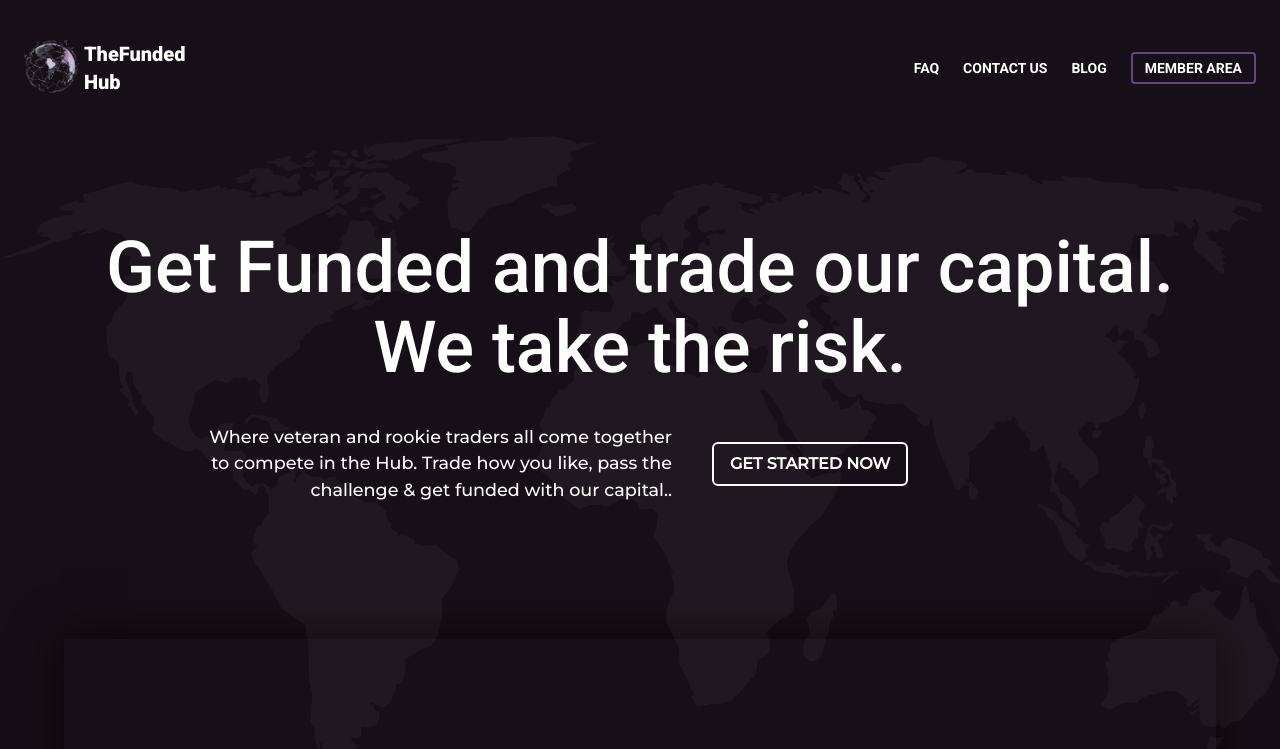
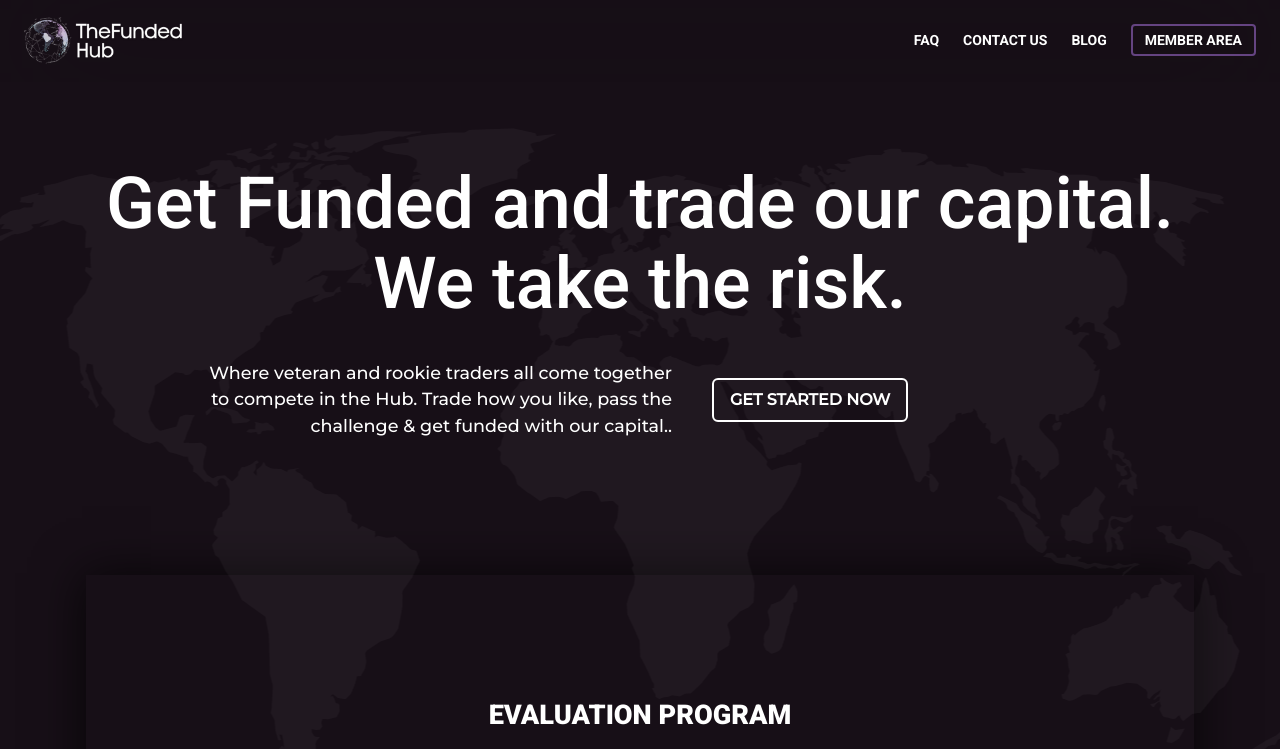
Before and after one commit to troxtele/thefoundedhub, a plain HTML site: page index.html in a window 1280 px wide. Shown: the top 749 px of the page. Drawn offline with Linux system fonts and the light colour scheme.

Commit message:
Add files via upload

```diff
--- a/index.html
+++ b/index.html
@@ -29,33 +29,20 @@
     <!-- Title -->
     <title>TheFundedHub</title>
   </head>
-  <body>
+  <body class="relative">
     <!------------------------- Header --------------------------->
-
-    <header>
+    <header
+      class="z-50 fixed left-0 right-0 bg-main-bg/80 backdrop-blur-3xl transition-all duration-300 border-b border-transparent py-4"
+    >
       <div class="container">
-        <div class="wrapper flex justify-between py-10">
+        <div class="wrapper flex justify-between ">
           <!-- Main logo -->
           <a href="#" class="main-logo flex gap-1 relative">
-            <div class="img w-full">
-              <!-- logo-bg -->
-              <div class="logo-bg hidden">
             <img
-                  class="w-[5rem] absolute left-0 bg-red-600"
-                  src="./images/main-logo-bg.svg"
-                  alt="logo-bg"
-                />
-              </div>
-              <img
-                class="max-w-[3.5rem] relative"
-                src="./images/main-logo.png"
+              class="max-w-[10rem] relative"
+              src="./images/logo.png"
               alt="TheFundedHub"
             />
-            </div>
-            <h3 class="text-xl font-extrabold">
-              TheFunded <br />
-              Hub
-            </h3>
           </a>
 
           <!-- Nav bar -->
@@ -98,11 +85,11 @@
     </header>
 
     <!------------------------- Main --------------------------->
-    <main
-      class="relative before:absolute before:content-[url('../images/map.png')] before:w-full before:left-0 before:right-0 before:top-0 overflow-hidden"
+    <main class="overflow-hidden">
+      <section class="main pt-32">
+        <div
+          class="container relative before:absolute before:content-[url('../images/map.png')] before:left-1/2 before:transform before:-translate-x-1/2"
         >
-      <section class="relative">
-        <div class="container">
           <div
             class="wrapper flex flex-col justify-center items-center gap-10 pt-10"
           >
@@ -133,12 +120,11 @@
               </div>
             </div>
           </div>
-
         </div>
       </section>
       <!-- Section Wrapper -->
       <div class="section-wrapper mt-20 mb-10">
-        <div class="cotainer">
+        <div class="container">
           <div class="shadow max-w-[90%] w-full m-auto py-16 px-6">
             <!------------------------- Evaluation --------------------------->
             <section class="evaluation relative max-w-[90%] m-auto">
@@ -484,7 +470,9 @@
                 <div
                   class="heading grid gap-4 justify-center items-center text-center"
                 >
-                  <h2 class="text-[1.7rem] font-extrabold">DASHBOARD AND TOOLS</h2>
+                  <h2 class="text-[1.7rem] font-extrabold">
+                    DASHBOARD AND TOOLS
+                  </h2>
                   <p class="text-base max-w-[55rem]">
                     To easily track your performance, you will have access to
                     your own personal Dashboard to
@@ -676,7 +664,9 @@
                 <!-- Right content -->
                 <div class="right grid gap-4">
                   <div class="heading">
-                    <h2 class="text-[1.7rem] font-extrabold">JOIN OUR DISCORD</h2>
+                    <h2 class="text-[1.7rem] font-extrabold">
+                      JOIN OUR DISCORD
+                    </h2>
                   </div>
                   <p>
                     Where veteran and rookie traders all come together to talk
@@ -870,17 +860,16 @@
           <div class="top-content grid grid-cols-4 gap-10">
             <!-- Item -->
             <div class="item flex gap-1">
-              <div class="img flex justify-center items-center">
+              <!-- Main logo -->
+              <div class="logo">
+                <a href="#" class="main-logo flex gap-1 relative">
                   <img
-                  class="max-w-[5rem]"
-                  src="./images/main-logo.png"
-                  alt="logo"
+                    class="relative"
+                    src="./images/logo.png"
+                    alt="TheFundedHub"
                   />
+                </a>
               </div>
-              <h3 class="text-3xl font-normal">
-                TheFunded <br />
-                Hub
-              </h3>
             </div>
             <!-- Item -->
             <div class="item">
--- a/input.css
+++ b/input.css
@@ -17,7 +17,8 @@ p {
   @apply text-[1.1rem];
 }
 
-section, footer {
+section,
+footer {
   padding: 3.5rem 0;
 }
 .container {
@@ -42,10 +43,13 @@ body {
 }
 
 .footer-gradient {
-  background: rgb(0,0,0);
-background: linear-gradient(150deg, rgba(0,0,0,1) 0%, rgba(42,27,43,1) 100%);
+  background: rgb(0, 0, 0);
+  background: linear-gradient(
+    150deg,
+    rgba(0, 0, 0, 1) 0%,
+    rgba(42, 27, 43, 1) 100%
+  );
 }
-
 
 /* FAQ */
 .full-height {
@@ -54,3 +58,7 @@ background: linear-gradient(150deg, rgba(0,0,0,1) 0%, rgba(42,27,43,1) 100%);
 .rotate-arrow {
   @apply rotate-180;
 }
+
+.drop {
+  @apply drop-shadow-[0_10px_8px_rgba(20,13,20,1)] border-all/20 py-2;
+}
--- a/js/script.js
+++ b/js/script.js
@@ -1,4 +1,14 @@
 const articles = [...document.querySelectorAll("article")];
+const navbar = document.querySelector("header");
+
+// Navbar
+window.addEventListener("scroll", () => {
+  if (window.scrollY > 20) {
+    navbar.classList.add("drop");
+  } else {
+    navbar.classList.remove("drop");
+  }
+});
 
 articles.map((article) => {
   const head = article.querySelector("header");
```
Also changed, not shown: dist/output.css, images/logo.png (added). Lines whose indentation alone changed are shown as unchanged.
